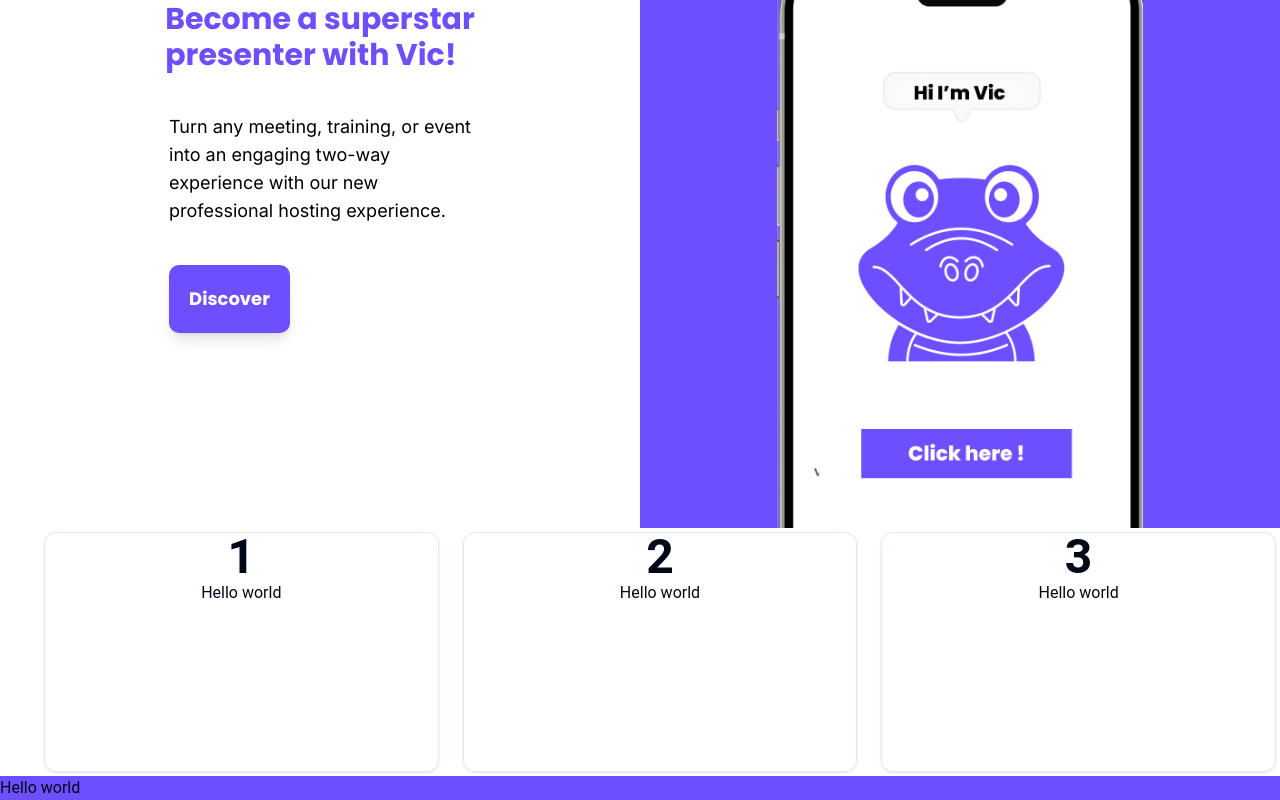
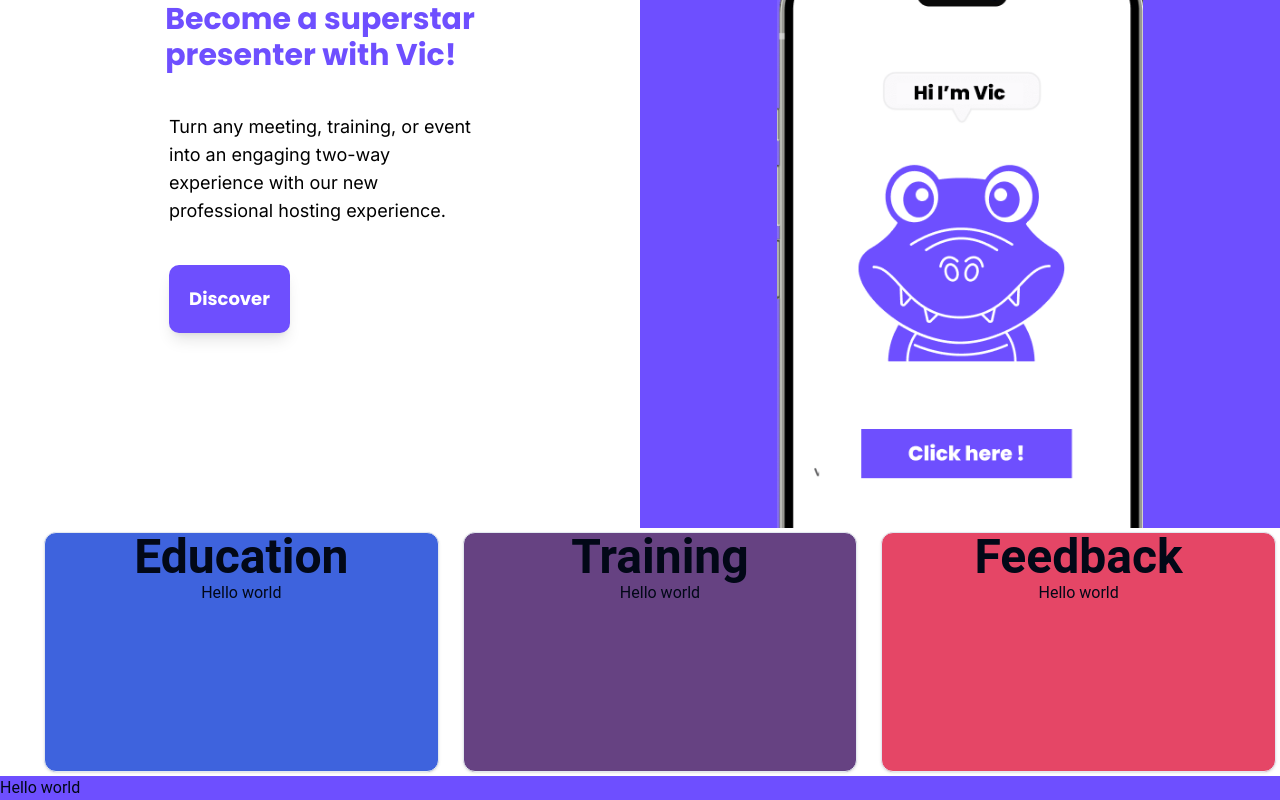
Before and after one commit to stanescuV/quizz-react, a React (Vite) app: page / in a window 1280 px wide. Shown: the part 809-1609 px from the top of the page. Built offline with nearby package versions, Linux system fonts and the light colour scheme; no server answers.

Commit message:
component.json modified + carousel features

```diff
--- a/src/components/CarouselFront.tsx
+++ b/src/components/CarouselFront.tsx
@@ -18,13 +18,15 @@ function CarouselFront() {
         <CarouselContent >
           {Array.from({ length: 5 }).map((_, index) => {
             const colors = ['#3E63DD', '#664282', '#E54666',  '#E54D2E', '#30A46C'];
-            const places = ['teacher', ''] // use cases @TODO: add some use cases
+            const color = colors[index];
+            const places = ['Education', 'Training', 'Feedback', 'Entertainement', 'Engagement']
+
             return (
             <CarouselItem key={index} className="md:basis-1/2 lg:basis-1/3 ">
               <div className="p-1">
-                <Card className={"w-100 h-60 " + ` bg-[${colors[index]}]`}>
+                <Card className="w-100 h-60 " style={{ backgroundColor: color }}>
                     <CardContent className="flex flex-col justify-center items-center select-none cursor-pointer">
-                      <span className="text-5xl font-semibold ">{index + 1}</span>
+                      <span className="text-5xl font-semibold ">{places[index]}</span>
                       <span>Hello world</span>
                     </CardContent>
                 </Card>
--- a/src/components/Hero.tsx
+++ b/src/components/Hero.tsx
@@ -15,8 +15,8 @@ function Hero({}: Props) {
 
   return (
     <div className="select-none mt-10 w-full flex flex-col justify-center items-center border border-[#6e4fff]  bg-[#6e4fff] min-w-full">
-      <div className="pb-5 text-5xl font-bold mb-6 font-pops text-white tracking-wide relative">
-        <span className="bg-white text-[#6e4fff] rounded-lg">Play</span> until you are the <span className="relative">
+      <div className="pb-5 text-5xl font-bold mb-6 font-pops text-white tracking-wide relative ">
+        <span className="bg-white text-[#6e4fff] rounded-lg ">Play</span> until you are the <span className="relative">
           best
           <img
             src={Line}
--- a/src/components/MiddleSection.tsx
+++ b/src/components/MiddleSection.tsx
@@ -10,7 +10,7 @@ const MiddleSection = () => {
             <h3 className="text-[#6e4fff] text-3xl text-left font-extrabold font-pops pt-10">
                 Become a superstar <br /> presenter with Vic! <br />
             </h3>
-            <div className="text-black text-lg text-left font-normal font-['Inter'] pt-10">
+            <div className="text-black text-lg text-left font-normal font-['Inter'] pt-10 ">
                 Turn any meeting, training, or event <br /> into an engaging two-way <br /> experience with our new <br /> professional hosting experience.
                 <br />
                 <button className="px-5 py-5 mt-10 rounded-[10px] bg-[#6e4ffe] text-white text-22 font-extrabold font-['Poppins'] shadow-lg hover:shadow-xl active:shadow-md hover:bg-[#5a3ed7] active:bg-[#4a34b1]">
@@ -21,7 +21,7 @@ const MiddleSection = () => {
 
 
         <div className="flex items-center flex-col w-1/2 text-center bg-[#6e4fff] relative">
-            <div className=" mt-10 text-center text-white text-[31px] font-extrabold font-['Poppins']">Discover our quizzes <br/>click to play ! </div>
+            <div className=" mt-10 text-center text-white text-[31px] font-extrabold font-['Poppins'] ">Discover our quizzes <br/>click to play ! </div>
             <div className='flex-grow'></div>
             <img src={Arrow} alt="arrow" className="w-60 h-60 absolute  top-4 left-1 animate-rotateLeft" />
             <img src={Iphone} alt="Iphone with Vic" className="h-3/4 w-auto" />
--- a/tailwind.config.js
+++ b/tailwind.config.js
@@ -8,10 +8,10 @@ export default {
   theme: {
   	extend: {
 		keyframes: {
-			rotateLeft:{
-				'0%': { transform: 'rotate(0deg)' },       // Start at the original position
-				'50%': { transform: 'rotate(-10deg)' },    // Rotate 10% to the left (counterclockwise)
-				'100%': { transform: 'rotate(0deg)' },     // End back at the original position
+			rotateLeft: {
+			  '0%': { transform: 'rotate(0deg)' },
+			  '50%': { transform: 'rotate(-10deg)' },
+			  '100%': { transform: 'rotate(0deg)' },
 			},
 
 			rise: {
@@ -20,15 +20,17 @@ export default {
 			},
 
 			float: {
-				'0%, 100%': { transform: 'translateY(0)' },
-				'50%': { transform: 'translateY(-10px)' },
-			  },
+			  '0%, 100%': { transform: 'translateY(0)' },
+			  '50%': { transform: 'translateY(-10px)' },
+			},
 		  },
+
 		  animation: {
 			rotateLeft: 'rotateLeft 2s ease-in-out infinite',
 			rise: 'rise 1s ease-out',
 			float: 'float 3s ease-in-out infinite',
 		  },
+
   		fontFamily: {
 			pops: ['Poppins', 'sans-serif'],
 			inter: ['Inter', 'sans-serif'],
```
Also changed, not shown: components.json.
